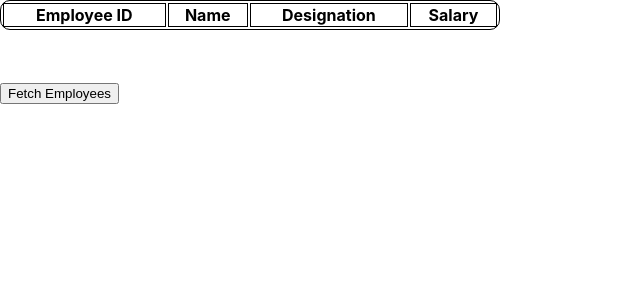
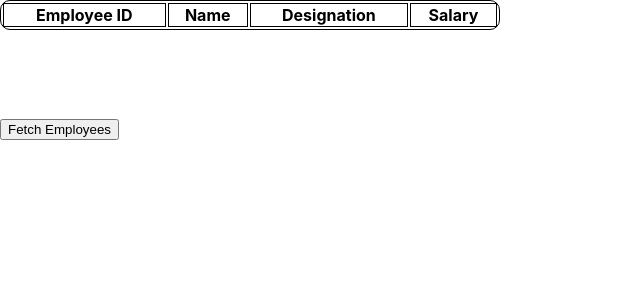
Before and after one commit to gauravgupta1286/react-on-amplify, a React (Create React App) app: page / in a window 1280 px wide. Shown: the top 300 px of the page, without its empty margins (0-640 px from the left). Built offline with nearby package versions, Linux system fonts and the light colour scheme.

Commit message:
some change

```diff
--- a/src/App.js
+++ b/src/App.js
@@ -39,6 +39,7 @@ function App() {
       </table>
       <div>
       <p>&nbsp;</p>
+      <p>&nbsp;</p>
       <button onClick={fetchEmployees}>Fetch Employees</button>
       </div>
     </div>
```
